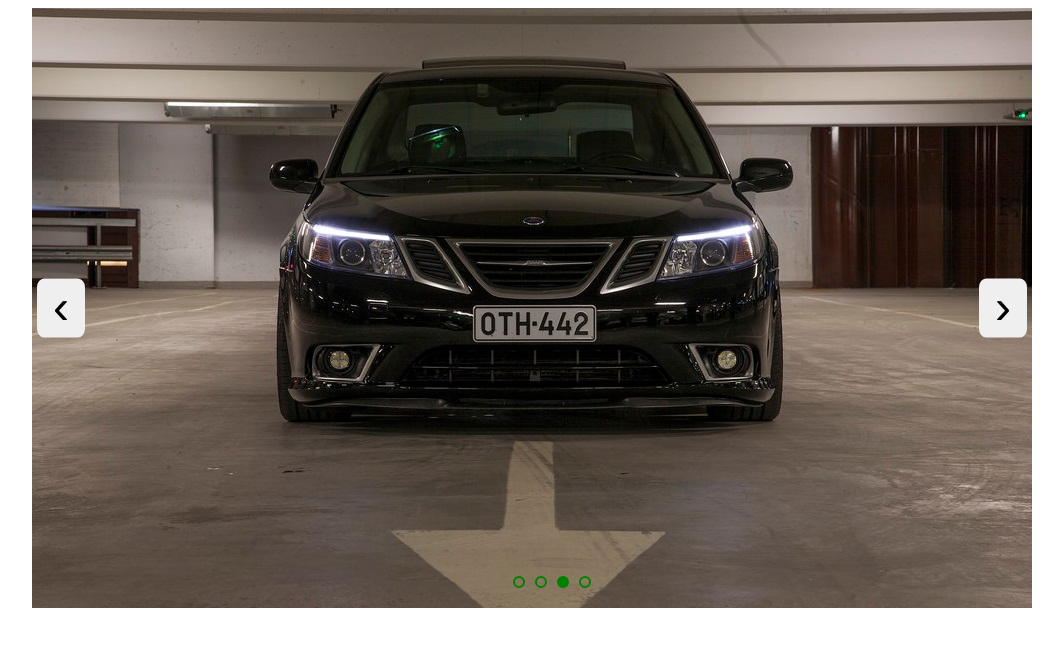
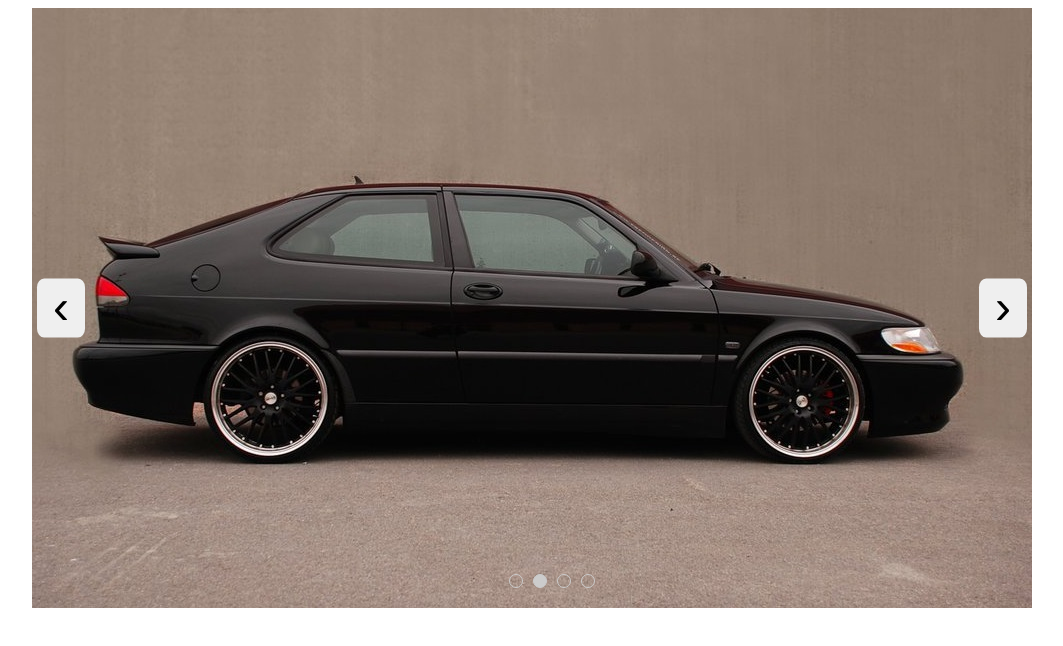
Before and after one commit to marcinw99/JS-Carousel, a website: page index.html in a window 1280 px wide. Shown: the whole page, without its empty margins (108-1171 px from the left). Drawn offline with nearby package versions, Linux system fonts and the light colour scheme.

Commit message:
Working carousel, completely reworked code

```diff
--- a/js/scripts.js
+++ b/js/scripts.js
@@ -1,77 +1,18 @@
 $(function() {
 	var CONSTANTS = Object.freeze({
-		SLIDE_DELAY: 2000,
+		SLIDE_DELAY: 4000,
 		SLIDE_ANIMATION_TIME: 1000,
-		LEFT_DIRECTION: 'left',
-		RIGHT_DIRECTION: 'right'
+		RIGHT_DIRECTION: 'right',
+		LEFT_DIRECTION: 'left'
 	});
 
-	var carouselList = $('#carousel-list'),
+	var $carouselList = $('#carousel-list'),
 		$carousel = $('#carousel'),
-		$dotsCarousel = $('#carousel-nav');
+		$slideIndicatorsCarousel = $('#carousel-nav');
 
-	var slideChangeOnTime = setInterval(function() { changeSlides(CONSTANTS.RIGHT_DIRECTION); }, CONSTANTS.SLIDE_DELAY);
-
-	$('#js-prevBtn').on('click', function() {
-		changeSlides(CONSTANTS.LEFT_DIRECTION);
-	});
-
-	$('#js-nextBtn').on('click', function() {
-		changeSlides(CONSTANTS.RIGHT_DIRECTION);
-	});
-
-	function changeSlides(directionNext) {
-		var activeElement = carouselList.find('li.active'),
-			activeIndex = +activeElement.attr('data-id'),
-			nextIndex = activeIndex;
-
-		carouselList.find('li').removeClass('active');
-
-		switch (directionNext) {
-			case CONSTANTS.LEFT_DIRECTION:
-				if (activeIndex === 0) {
-					nextIndex = carouselList.find('li').length - 1;
-				} else {
-					nextIndex--;
-				}
-
-				moveLastSlide();
-				carouselList.animate( { 'marginLeft': 0 }, CONSTANTS.SLIDE_ANIMATION_TIME);
-				break;
-			case CONSTANTS.RIGHT_DIRECTION:
-				if ((activeIndex + 1) === carouselList.find('li').length) {
-					nextIndex = 0;
-				} else {
-					nextIndex++;
-				}
-
-				carouselList.animate( { 'marginLeft': -1000 }, CONSTANTS.SLIDE_ANIMATION_TIME, function() {moveFirstSlide(); } );
-				break;
-		}
-
-		carouselList.find('li').eq(nextIndex).addClass('active');
-		$dotsCarousel.find('li').removeClass('active').eq(nextIndex).addClass('active');
-	}
-
-	function moveFirstSlide() {
-		var firstItem = carouselList.find('li:first');
-		var lastItem = carouselList.find('li:last');
-
-		lastItem.after(firstItem);
-		carouselList.css('margin-left', '0');
-	}
-
-	function moveLastSlide() {
-		var firstItem = carouselList.find('li:first');
-		var lastItem = carouselList.find('li:last');
-
-		firstItem.before(lastItem);
-		carouselList.css('margin-left', -1000)
-	}
-
-	function generateDots() {
+	function generateIndicators() {
 		var result = '',
-			liElementsSize = carouselList.find('li').length;
+			liElementsSize = $carouselList.find('li').length;
 
 		for (var i = 0; i < liElementsSize; i++) {
 			result += '<li></li>';
@@ -80,27 +21,89 @@ $(function() {
 		return $(result);
 	}
 
-	function createDots() {
-		var $dots = generateDots();
-
-		$dotsCarousel.append($dots);
+	function addIndicatorsToDOM() {
+		var $dots = generateIndicators();
+		$slideIndicatorsCarousel.append($dots);
 	}
 
 	function addDataIdToSlides() {
-		carouselList.find('li').each(function(index, item) {
-			$(item).attr('data-id', index)
+		$carouselList.find('li').each(function(index, item) {
+			$(item).attr('data-id', index);
 		});
+	}
+
+	addIndicatorsToDOM();
+	addDataIdToSlides();
+
+	var slideChangeInterval = setInterval(function() { changeSlide(CONSTANTS.RIGHT_DIRECTION); }, CONSTANTS.SLIDE_DELAY);
+
+	function changeSlide(slideDirection) {
+		var activeSlide = $carouselList.find('li.active'),
+			indexOfActiveSlide = activeSlide.attr('data-id'),
+			indexOfNextSlide = indexOfActiveSlide;
+
+		switch (slideDirection) {
+			case CONSTANTS.LEFT_DIRECTION:
+				if (indexOfActiveSlide == 0) {
+					indexOfNextSlide = $carouselList.find('li').length-1;
+				} else {
+					indexOfNextSlide--;
+				}
+
+				moveLastSlide();
+				$carouselList.animate({'marginLeft':0}, CONSTANTS.SLIDE_ANIMATION_TIME, function() { $carouselList.css({marginLeft:0}); });
+				break;
+			case CONSTANTS.RIGHT_DIRECTION:
+				if (indexOfActiveSlide == $carouselList.find('li').length-1) {
+					indexOfNextSlide = 0;
+				} else {
+					indexOfNextSlide++;
+				}
+
+				$carouselList.animate({'marginLeft':-1000}, CONSTANTS.SLIDE_ANIMATION_TIME, moveFirstSlide);
+				break;
+		}
+
+		activeSlide.removeClass('active');
+		var addClassToNextSlide = $carouselList.find('li[data-id='+indexOfNextSlide+']');
+		addClassToNextSlide.addClass('active');
+		$slideIndicatorsCarousel.find('li').removeClass('active').eq(indexOfNextSlide).addClass('active');
+	}
+
+	function moveLastSlide() {
+		var firstItem = $carouselList.find('li:first');
+		var lastItem = $carouselList.find('li:last');
+
+		firstItem.before(lastItem);
+		$carouselList.css({marginLeft:-1000});
+	}
+
+	function moveFirstSlide() {
+		var firstItem = $carouselList.find('li:first');
+		var lastItem = $carouselList.find('li:last');
+
+		lastItem.after(firstItem);
+		$carouselList.css({marginLeft:0});
 	}
 
 	$carousel.hover(
 		function() {
-			clearInterval(slideChangeOnTime);
+			clearInterval(slideChangeInterval);
 		},
 		function() {
-			slideChangeOnTime = setInterval(function() { changeSlides(CONSTANTS.RIGHT_DIRECTION); }, CONSTANTS.SLIDE_DELAY);
+			slideChangeInterval = setInterval(function() { changeSlide(CONSTANTS.RIGHT_DIRECTION); }, CONSTANTS.SLIDE_DELAY);
 		}
 	);
 
-	createDots();
-	addDataIdToSlides();
+	$('#js-prevBtn').on('click', function() {
+		$('#js-prevBtn').prop('disabled', true);
+		changeSlide(CONSTANTS.LEFT_DIRECTION);
+		setTimeout(function() { $('#js-prevBtn').prop('disabled', false); }, CONSTANTS.SLIDE_ANIMATION_TIME);
+	});
+
+	$('#js-nextBtn').on('click', function() {
+		$('#js-nextBtn').prop('disabled', true);
+		changeSlide(CONSTANTS.RIGHT_DIRECTION);
+		setTimeout(function() { $('#js-nextBtn').prop('disabled', false); }, CONSTANTS.SLIDE_ANIMATION_TIME);
+	});
 });
--- a/sass/style.scss
+++ b/sass/style.scss
@@ -60,14 +60,14 @@
 
 #carousel-nav li {
 	display: inline-block;
-	width: 8px;
-	height: 8px;
+	width: 12px;
+	height: 12px;
 	border-radius: 50%;
-	border: 2px solid green;
+	border: 1px solid #ccc;
 	padding: 0;
 	margin: 0 5px;
 }
 
 #carousel-nav .active {
-	background: green;
+	background: #ccc;
 }
```
Also changed, not shown: css/style.css, 1 other file.
